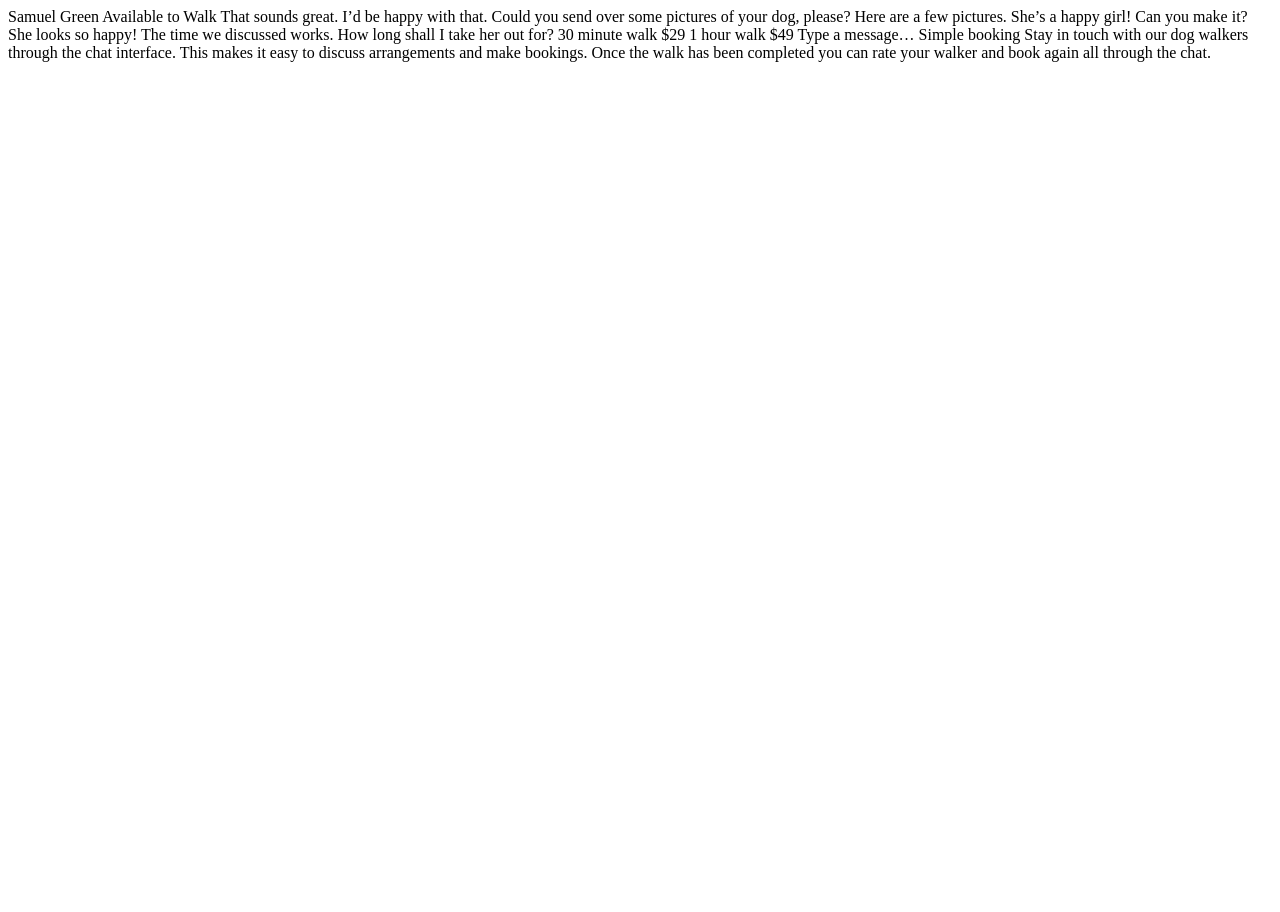
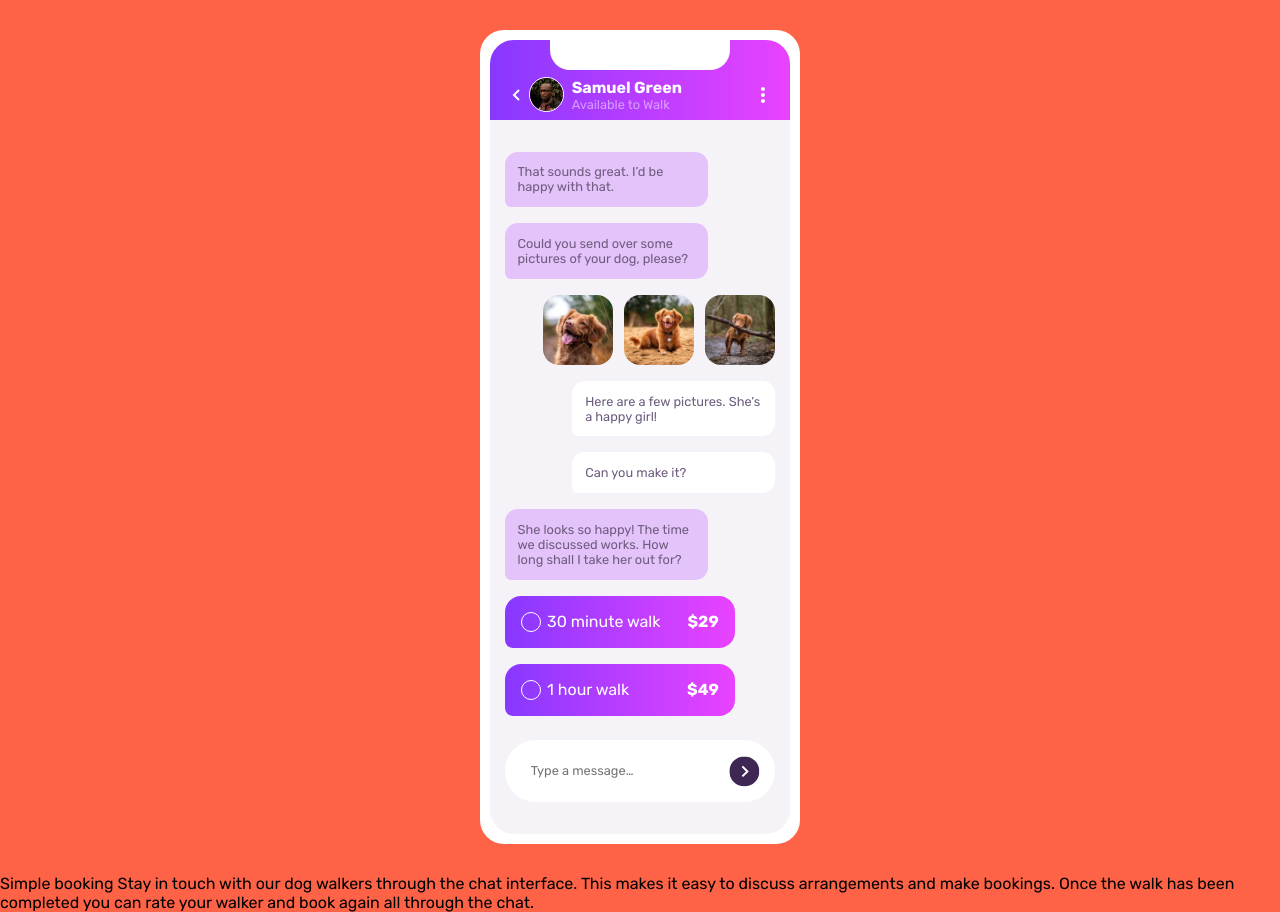
Before and after one commit to AlexCGDesign/chatapp, a plain HTML site: page index.html in a window 1280 px wide. Before the commit the page ends 800 px from the top, so only its background shows below. Drawn offline with Linux system fonts and the light colour scheme.

Commit message:
Second commit

```diff
--- a/css/style.css
+++ b/css/style.css
@@ -1,3 +1,8 @@
+*{
+    margin: 0;
+    box-sizing: border-box;
+}
+
 :root {
     --Pale-Violet: hsl(276, 100%, 81%);
     --Moderate-Violet: hsl(276, 55%, 52%);
@@ -14,3 +19,181 @@
     --gradient1: hsl(293, 100%, 63%);
     --gradient2: hsl(264, 100%, 61%);
 }
+
+
+body{
+    font-family: 'Rubik', sans-serif;
+    background-color: tomato;
+}
+
+.telephone{
+    margin: 30px auto;
+    background-color: var(--White);
+    width: 320px;
+    border-radius: 1.5em;
+    padding: .6em;
+
+}
+
+.telephone__content{
+    min-height: 300px;
+    overflow: hidden;
+    border-radius: 1.5em;
+    background-color: var(--Light-Grayish-Violet);
+
+
+    display: grid;
+    grid-template-rows: 80px 1fr;
+    grid-template-areas:
+    "info"
+    "content";
+}
+
+.telephone__top{
+    position: relative;
+    grid-area: info;
+    background-image:
+     linear-gradient(to left, var(--gradient1), var(--gradient2));
+}
+
+.telephone__top::before{
+    content: "";
+    position: absolute;
+    left: 20%;
+    right: 20%;
+    height: 30px;
+    background-color: #fff;
+    border-radius: 0 0 20px 20px;
+}
+
+.telephone__user{
+    width: 90%;
+    margin: 0 auto;
+    margin-top: 15px;
+    display: flex;
+    height: 100%;
+    align-items: center;
+    color: var(--White);
+}
+
+.telephone__avatar{
+    width: 35px;
+    border: 1px solid ;
+    border-radius: 50%;
+}
+
+.telephone__info{
+    margin-left: 8px;
+}
+
+.telephone__name{
+    font-size: 1rem;
+}
+
+.telephone__status{
+    font-size: .8rem;
+    color: var(--Pale-Violet);
+}
+
+.telephone__dots{
+    margin-left: auto;
+}
+
+.telephone__main{
+    width: 90%;
+    height: 100%;
+    margin: 0 auto;
+    padding: 2em 0;
+
+    display: grid;
+    gap: 1em;
+    grid-auto-rows: max-content;
+}
+
+.telephone__chat{
+    width: 75%;
+    background-color:  hsla(276, 100%, 81%, 0.552);
+    color: var(--Desaturated-Dark-Violet);
+    padding: 1em;
+    border-radius: 1em 1em 1em .5em;
+    font-size: .8rem;
+}
+
+.telephone__dogs{
+    justify-self: end;
+    display: grid;
+    gap: .7em;
+    grid-auto-columns: max-content;
+    grid-auto-flow: column;
+}
+
+.telephone__love{
+    width: 70px;
+    border-radius: 1em;
+}
+
+.telephone__chat--right{
+    justify-self: end;
+    background-color: var(--White);
+}
+
+.telephone__form{
+    display: grid;
+    gap: 1em;
+}
+
+.telephone__plan{
+    width: 85%;
+
+    background-image:
+     linear-gradient(to left, var(--gradient1), var(--gradient2));
+     color: #fff;
+     border-radius: 1em 1em 1em .5em;
+     padding: 1em;
+
+     display: flex;
+     align-items: center;
+     gap: .4em;
+}
+
+.telephone__radio{
+
+    appearance: none;
+    width: 20px;
+    height: 20px;
+    border: 1px solid #fff;
+    border-radius: 50%;
+}
+
+.telephone__radio:checked{
+    box-shadow: 0 0 0 4px #fff inset;
+}
+
+.telephone__price{
+    margin-left: auto;
+    font-weight: 700;
+}
+
+.telephone__type{
+    display: flex;
+    align-items: center;
+    justify-content: space-between;
+    margin-top: .5em;
+    border-radius: 3em;
+    background-color: #fff;
+    padding: 1em 1em 1em 1.5em;
+}
+
+.telephone__input{
+    font-size: .8rem;
+    font-family: 'Rubik', sans-serif;
+    border: none;
+    outline: none;
+}
+
+.telephone__send{
+    background-color: var(--Very-Dark-Desaturated-Violet);
+    border-radius: 50%;
+    padding: .2em;
+    transform: rotate(180deg);
+}
--- a/index.html
+++ b/index.html
@@ -7,6 +7,8 @@
   <link rel="icon" type="image/png" sizes="32x32" href="./images/favicon-32x32.png">
   <title>ChatApp</title>
   <link rel="stylesheet" href="css/style.css">
+
+
   <link rel="preconnect" href="https://fonts.googleapis.com">
   <link rel="preconnect" href="https://fonts.gstatic.com" crossorigin>
   <link href="https://fonts.googleapis.com/css2?family=Rubik:wght@400;500;700&display=swap" rel="stylesheet">
@@ -14,26 +16,92 @@
 
 <body>
 
-  Samuel Green
-  Available to Walk
+  <section class="telephone">
+    <div class="telephone__content">
 
-  That sounds great. I’d be happy with that.
+      <article class="telephone__top">
 
-  Could you send over some pictures of your dog, please?
+        <div class="telephone__user">
 
-  Here are a few pictures. She’s a happy girl!
+          <img src="./images/arrow.svg" class="telephone__back">
 
-  Can you make it?
+          <img src="./images/avatar.jpg" class="telephone__avatar">
 
-  She looks so happy! The time we discussed works. How long shall I take her out for?
+          <div class="telephone__info">
+            <h3 class="telephone__name"> Samuel Green</h3>
+            <p class="telephone__status">Available to Walk</p>
+          </div>
 
-  30 minute walk
-  $29
+          <img src="./images/dots.svg" class="telephone__dots">
 
-  1 hour walk
-  $49
+        </div>
 
-  Type a message…
+      </article>
+
+      <article class="telephone__main">
+
+        <p class="telephone__chat">That sounds great. I’d be happy with that.</p>
+
+        <p class="telephone__chat"> Could you send over some pictures of your dog, please?</p>
+
+        <div class="telephone__dogs">
+
+          <img src="images/dog-image-1.jpg" class="telephone__love">
+          <img src="images/dog-image-2.jpg" class="telephone__love">
+          <img src="images/dog-image-3.jpg" class="telephone__love">
+
+        </div>
+
+        <p class="telephone__chat telephone__chat--right">  Here are a few pictures. She’s a happy girl!</p>
+
+        <p class="telephone__chat telephone__chat--right"> Can you make it?</p>
+
+        <p class="telephone__chat">She looks so happy! The time we discussed works. How long shall I take her out for?</p>
+
+        <form class="telephone__form">
+
+          <div class="telephone__plan">
+
+            <input type="radio" name="radio" id="radio" class="telephone__radio">
+            <label for="radio" class="telephone__label">30 minute walk</label>
+
+            <p class="telephone__price">$29</p>
+
+          </div>
+
+          <div class="telephone__plan">
+
+            <input type="radio" name="radio" id="radio2" class="telephone__radio">
+
+            <label for="radio2" class="telephone__label">1 hour walk</label>
+
+            <p class="telephone__price">$49</p>
+
+          </div>
+
+
+          <div class="telephone__type">
+            <input type="text" placeholder="Type a message…" class="telephone__input">
+
+            <img src="./images/arrow.svg" class="telephone__send">
+          </div>
+
+        </form>
+
+      </article>
+
+    </div>
+  </section>
+
+
+
+
+
+
+
+
+
+
 
   Simple booking
 
```
Also changed, not shown: 1 other file.
